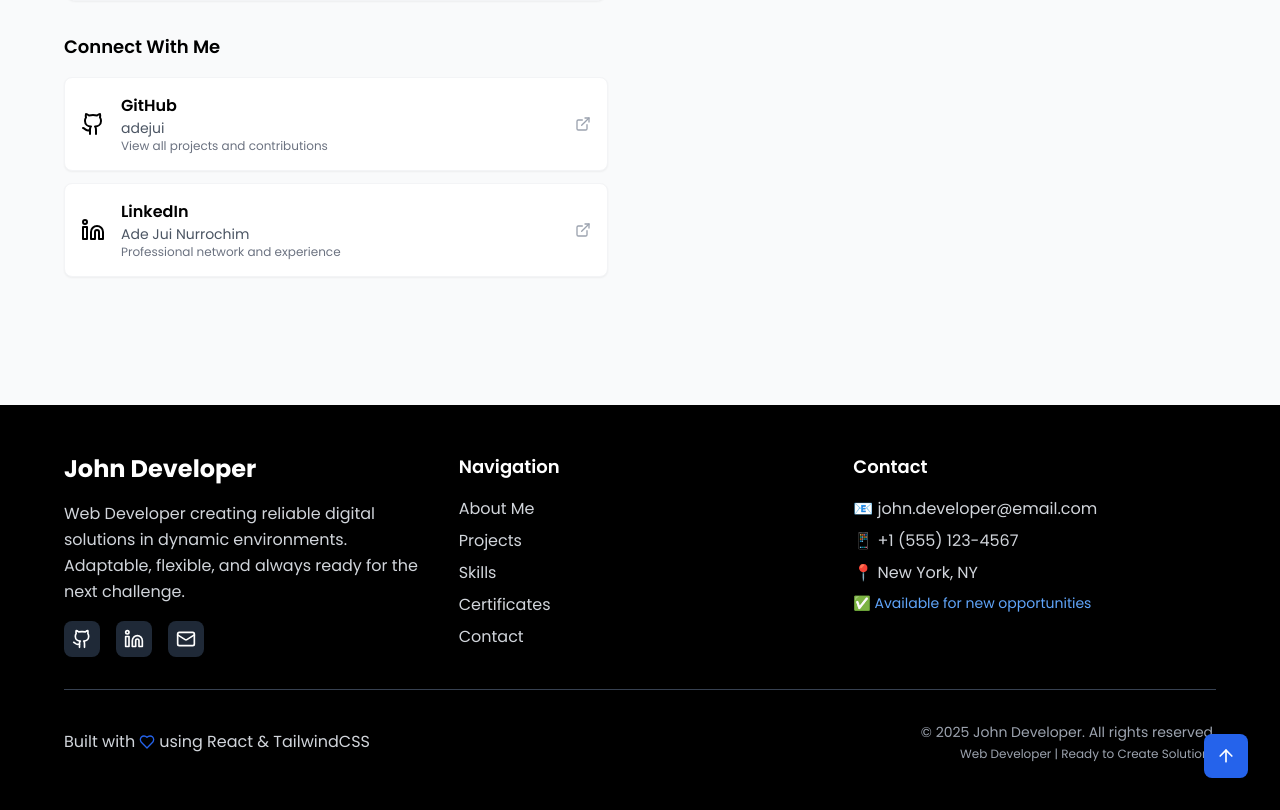
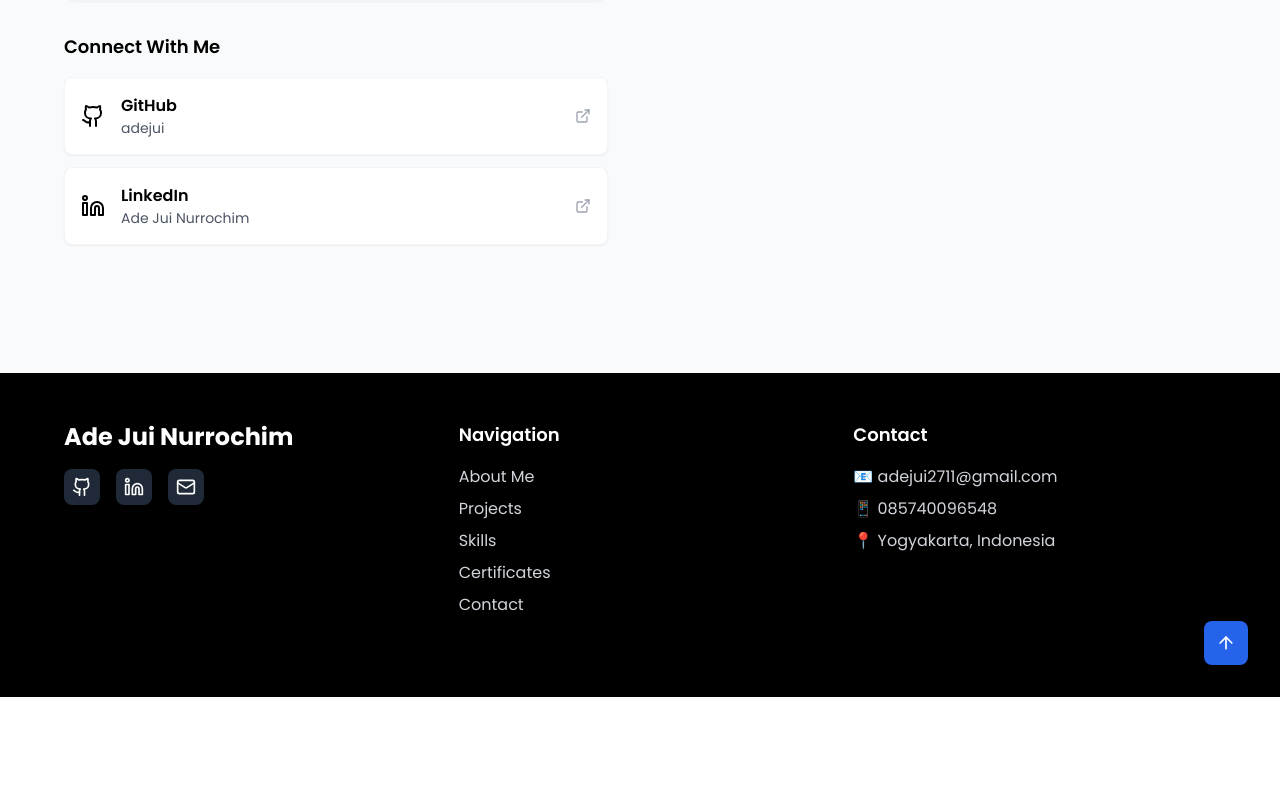
Before and after one commit to adejui/portofolio, a React (Vite) app: page / in a window 1280 px wide. Shown: the part 8780-9590 px from the top of the page. After the commit the page ends 9477 px from the top, so only its background shows below. Built offline with nearby package versions, Linux system fonts and the light colour scheme.

Commit message:
feat: enhance footer with additional links or info

```diff
--- a/src/components/Contact.tsx
+++ b/src/components/Contact.tsx
@@ -50,7 +50,7 @@ const Contact = () => {
             title: "Location",
             content: "Yogyakarta, Indonesia",
             link: null,
-            description: "",
+            description: "aaaa",
         },
     ];
 
@@ -148,7 +148,7 @@ const Contact = () => {
                                                             <p className="text-gray-700 font-medium mb-1">
                                                                 {info.content}
                                                             </p>
-                                                            <p className="text-gray-500 text-sm">{info.description}</p>
+                                                            {/* <p className="text-gray-500 text-sm">{info.description}</p> */}
                                                         </div>
                                                     </div>
                                                 </div>
@@ -183,7 +183,7 @@ const Contact = () => {
                                                 <div className="flex-1">
                                                     <div className="font-semibold text-black">{social.name}</div>
                                                     <div className="text-gray-600 text-sm">{social.username}</div>
-                                                    <div className="text-gray-500 text-xs">{social.description}</div>
+                                                    {/* <div className="text-gray-500 text-xs">{social.description}</div> */}
                                                 </div>
                                                 <ExternalLink
                                                     size={16}
--- a/src/components/Footer.tsx
+++ b/src/components/Footer.tsx
@@ -1,12 +1,12 @@
-import React from 'react';
-import { Heart, ArrowUp, Github, Linkedin, Mail } from 'lucide-react';
-import { useScrollAnimation } from '../hooks/useScrollAnimation';
+import React from "react";
+import { Heart, ArrowUp, Github, Linkedin, Mail } from "lucide-react";
+import { useScrollAnimation } from "../hooks/useScrollAnimation";
 
 const Footer = () => {
     const [footerRef, footerVisible] = useScrollAnimation();
 
     const scrollToTop = () => {
-    window.scrollTo({ top: 0, behavior: 'smooth' });
+        window.scrollTo({ top: 0, behavior: "smooth" });
     };
 
     const currentYear = new Date().getFullYear();
@@ -15,9 +15,7 @@ const Footer = () => {
         <footer
             ref={footerRef}
             className={`bg-black text-white py-12 relative transition-all duration-1000 ease-out ${
-        footerVisible
-          ? 'opacity-100 translate-y-0'
-          : 'opacity-0 translate-y-8'
+                footerVisible ? "opacity-100 translate-y-0" : "opacity-0 translate-y-8"
             }`}
         >
             <div className="container mx-auto px-6">
@@ -25,23 +23,21 @@ const Footer = () => {
                     <div className="grid md:grid-cols-3 gap-8 mb-8">
                         {/* Brand */}
                         <div>
-              <h3 className="text-2xl font-bold mb-4 text-white">
-                John Developer
-              </h3>
-              <p className="text-gray-300 mb-4 leading-relaxed">
-                Web Developer creating reliable digital solutions in dynamic environments.
-                Adaptable, flexible, and always ready for the next challenge.
-              </p>
+                            <h3 className="text-2xl font-bold mb-4 text-white">Ade Jui Nurrochim</h3>
+                            {/* <p className="text-gray-300 mb-4 leading-relaxed">
+                                Web Developer creating reliable digital solutions in dynamic environments. Adaptable,
+                                flexible, and always ready for the next challenge.
+                            </p> */}
                             <div className="flex space-x-4">
                                 <a
-                  href="#"
+                                    href="https://github.com/adejui"
                                     className="p-2 bg-gray-800 rounded-lg hover:bg-blue-600 transition-colors duration-300"
                                     title="GitHub"
                                 >
                                     <Github size={20} />
                                 </a>
                                 <a
-                  href="#"
+                                    href="https://www.linkedin.com/in/ade-jui-nurrochim-24524a331/"
                                     className="p-2 bg-gray-800 rounded-lg hover:bg-blue-600 transition-colors duration-300"
                                     title="LinkedIn"
                                 >
@@ -63,7 +59,9 @@ const Footer = () => {
                             <ul className="space-y-2">
                                 <li>
                                     <button
-                    onClick={() => document.getElementById('about')?.scrollIntoView({ behavior: 'smooth' })}
+                                        onClick={() =>
+                                            document.getElementById("about")?.scrollIntoView({ behavior: "smooth" })
+                                        }
                                         className="text-gray-300 hover:text-white transition-colors duration-200 text-left"
                                     >
                                         About Me
@@ -71,7 +69,9 @@ const Footer = () => {
                                 </li>
                                 <li>
                                     <button
-                    onClick={() => document.getElementById('projects')?.scrollIntoView({ behavior: 'smooth' })}
+                                        onClick={() =>
+                                            document.getElementById("projects")?.scrollIntoView({ behavior: "smooth" })
+                                        }
                                         className="text-gray-300 hover:text-white transition-colors duration-200 text-left"
                                     >
                                         Projects
@@ -79,7 +79,9 @@ const Footer = () => {
                                 </li>
                                 <li>
                                     <button
-                    onClick={() => document.getElementById('skills')?.scrollIntoView({ behavior: 'smooth' })}
+                                        onClick={() =>
+                                            document.getElementById("skills")?.scrollIntoView({ behavior: "smooth" })
+                                        }
                                         className="text-gray-300 hover:text-white transition-colors duration-200 text-left"
                                     >
                                         Skills
@@ -87,7 +89,11 @@ const Footer = () => {
                                 </li>
                                 <li>
                                     <button
-                    onClick={() => document.getElementById('certificates')?.scrollIntoView({ behavior: 'smooth' })}
+                                        onClick={() =>
+                                            document
+                                                .getElementById("certificates")
+                                                ?.scrollIntoView({ behavior: "smooth" })
+                                        }
                                         className="text-gray-300 hover:text-white transition-colors duration-200 text-left"
                                     >
                                         Certificates
@@ -95,7 +101,9 @@ const Footer = () => {
                                 </li>
                                 <li>
                                     <button
-                    onClick={() => document.getElementById('contact')?.scrollIntoView({ behavior: 'smooth' })}
+                                        onClick={() =>
+                                            document.getElementById("contact")?.scrollIntoView({ behavior: "smooth" })
+                                        }
                                         className="text-gray-300 hover:text-white transition-colors duration-200 text-left"
                                     >
                                         Contact
@@ -108,18 +116,16 @@ const Footer = () => {
                         <div>
                             <h4 className="text-lg font-semibold mb-4">Contact</h4>
                             <div className="space-y-2 text-gray-300">
-                <p>📧 john.developer@email.com</p>
-                <p>📱 +1 (555) 123-4567</p>
-                <p>📍 New York, NY</p>
-                <p className="text-blue-400 text-sm mt-3">
-                  ✅ Available for new opportunities
-                </p>
+                                <p>📧 adejui2711@gmail.com</p>
+                                <p>📱 085740096548</p>
+                                <p>📍 Yogyakarta, Indonesia</p>
+                                {/* <p className="text-blue-400 text-sm mt-3">✅ Available for new opportunities</p> */}
                             </div>
                         </div>
                     </div>
 
                     {/* Bottom Bar */}
-          <div className="border-t border-gray-700 pt-8 flex flex-col md:flex-row justify-between items-center">
+                    {/* <div className="border-t border-gray-700 pt-8 flex flex-col md:flex-row justify-between items-center">
                         <div className="flex items-center space-x-1 text-gray-300 mb-4 md:mb-0">
                             <span>Built with</span>
                             <Heart size={16} className="text-blue-600" />
@@ -130,7 +136,7 @@ const Footer = () => {
                             <p>&copy; {currentYear} John Developer. All rights reserved.</p>
                             <p className="text-xs mt-1">Web Developer | Ready to Create Solutions</p>
                         </div>
-          </div>
+                    </div> */}
                 </div>
             </div>
 
```
Lines whose indentation alone changed are shown as unchanged.
